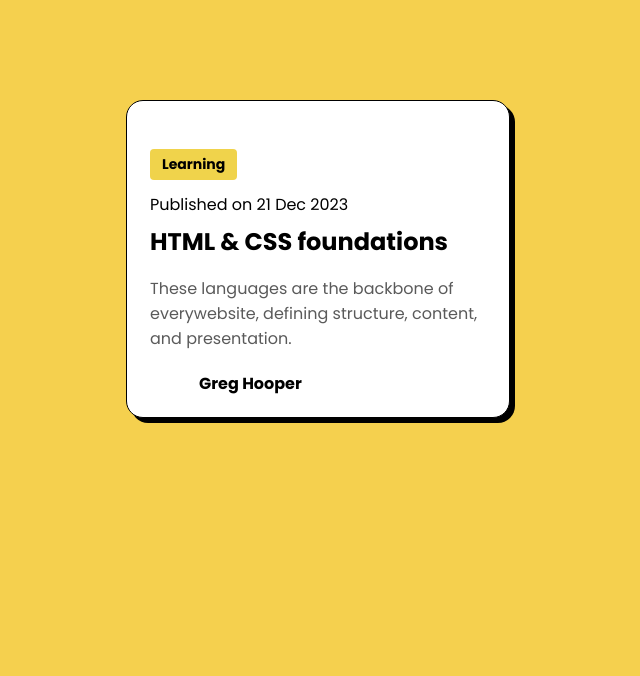
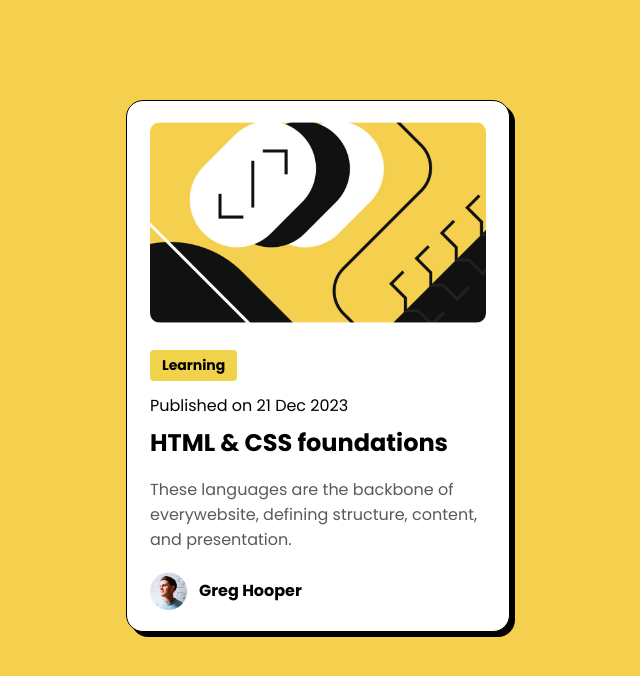
Before and after one commit to nikhil-131/Blog-Preview-Card, a plain HTML site: page index.html in a window 1280 px wide. Shown: the whole page, without its empty margins (322-962 px from the left). Drawn offline with Linux system fonts and the light colour scheme; the site is published under a folder, as on GitHub Pages, so addresses that start at the root find nothing.

Commit message:
Updated index.html to see if image is loading in GitHub or not

```diff
--- a/index.html
+++ b/index.html
@@ -9,7 +9,7 @@
 <body>
   <div class="container">
     <div class="image">
-      <img src="/images/illustration-article.jpg" alt="">
+      <img src="./images/illustration-article.jpg" alt="">
     </div>
     <div class="box">
       <span class="learning">Learning</span>
@@ -19,7 +19,7 @@
     </div>
 
     <div class="footer">
-      <img src="/images/image-avatar.jpg" alt="">
+      <img src="./images/image-avatar.jpg" alt="">
       <span>Greg Hooper</span>
     </div>
 
```
